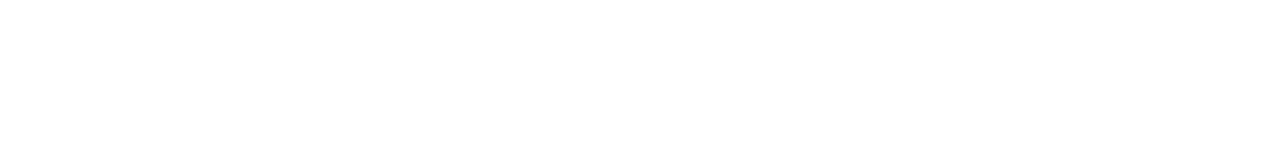
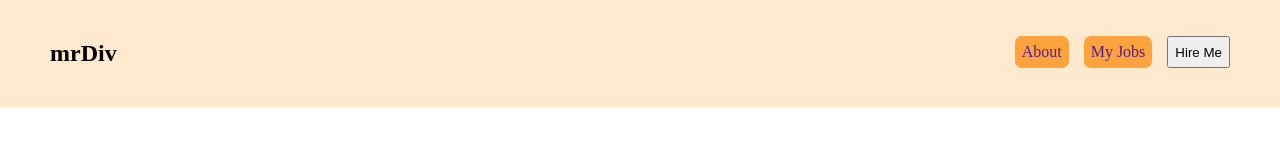
Before and after one commit to mhSajibul/Portfolio, a plain HTML site: page index.html in a window 1280 px wide. Drawn offline with Linux system fonts and the light colour scheme.

Commit message:
header section desing

```diff
--- /dev/null
+++ b/CSS/style.css
@@ -0,0 +1,24 @@
+body{
+    margin: 0px;
+}
+header{
+    display: flex;
+    justify-content: space-between;
+    padding: 20px 50px;
+    background-color: rgb(255, 234, 207);
+}
+nav ul{
+    display: flex;
+}
+
+nav ul li{
+    display: flex;
+    list-style: none;
+    margin-right: 15px;
+    padding: 7px;
+    background-color: rgb(253, 163, 61);
+    border-radius: 7px;
+}
+nav ul li a{
+    text-decoration: none;
+}
--- a/index.html
+++ b/index.html
@@ -1,11 +1,30 @@
 <!DOCTYPE html>
 <html lang="en">
+
 <head>
     <meta charset="UTF-8">
     <meta name="viewport" content="width=device-width, initial-scale=1.0">
     <title>Portfolio of Sojibul Islam</title>
+    <link rel="stylesheet" href="/CSS/style.css">
 </head>
+
 <body>
+    <header>
+        <h2 class="logo-title">mrDiv</h2>
+        <nav>
+            <ul id="menu">
+                <li><a href="">About</a></li>
+                <li><a href="">My Jobs</a></li>
+                <button class="btn">Hire Me</button>
+            </ul>
+        </nav>
+    </header>
+    <main>
 
+    </main>
+    <footer>
+
+    </footer>
 </body>
+
 </html>
```
